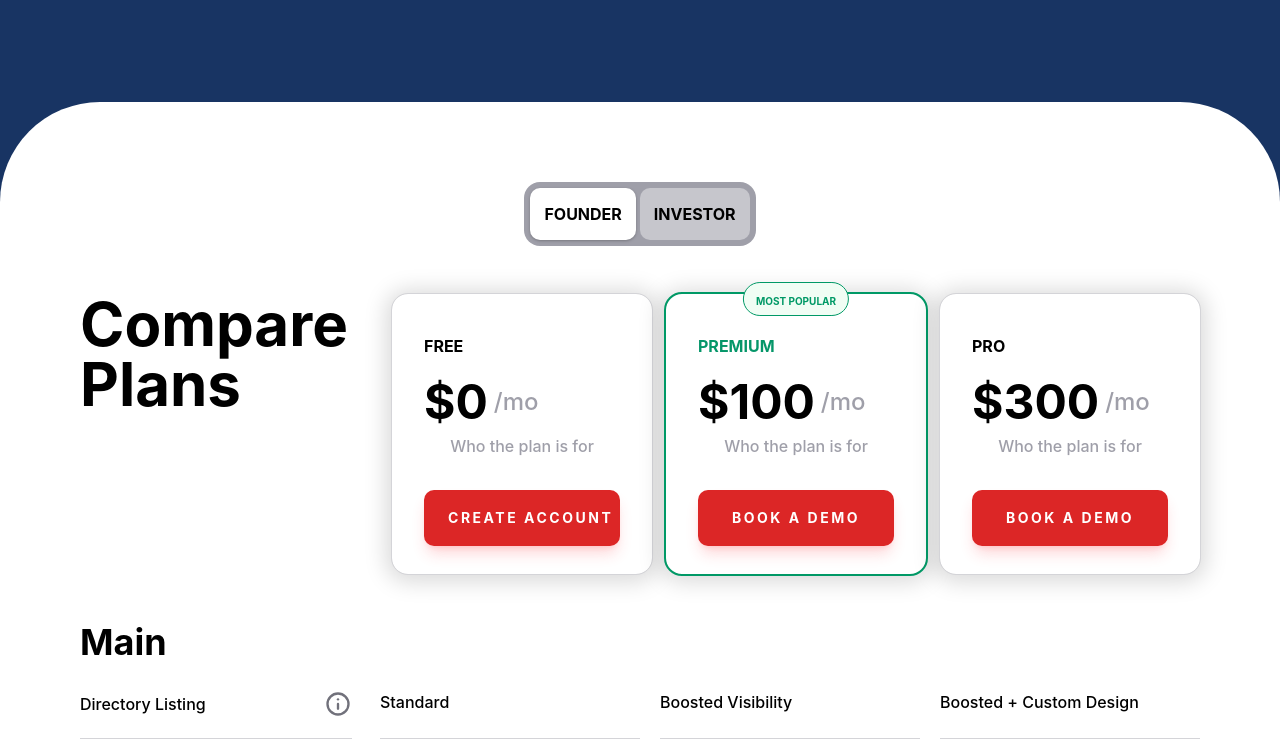
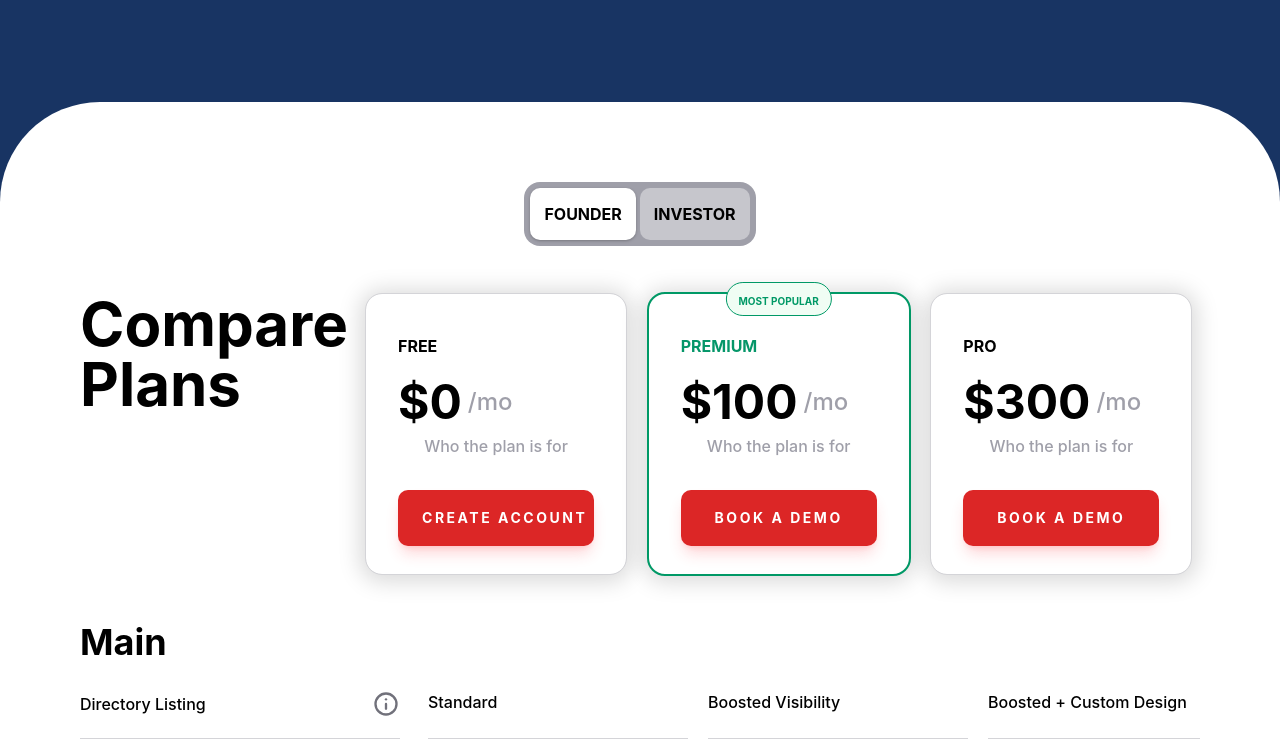
Before and after one commit to AIRI-Foundation/AISC-Platform-Web, a React (Vite) app: page /pricing in a window 1280 px wide. Shown: the part 4254-4995 px from the top of the page. Built offline with nearby package versions, Linux system fonts and the light colour scheme.

Commit message:
Fixed the pricing feature page

```diff
--- a/src/pages/Pricing.tsx
+++ b/src/pages/Pricing.tsx
@@ -436,7 +436,7 @@ const Pricing = () => {
           </div>
 
           <div className="flex justify-center">
-            <div className="self-stretch p-20 bg-white rounded-[100px] max-w-full inline-flex flex-col items-center gap-12">
+            <div className="w-full max-w-7xl p-6 md:p-20 bg-white rounded-[40px] md:rounded-[100px] flex flex-col items-center gap-12">
               {/* Switch */}
               <div className="p-1.5 bg-zinc-400 rounded-2xl inline-flex gap-1">
                 <button
@@ -463,11 +463,14 @@ const Pricing = () => {
                 </button>
               </div>
 
-              <div className="self-stretch inline-flex justify-start items-start">
-                <div className="w-80 justify-start text-black text-6xl font-bold  capitalize">
+<div className="w-full grid grid-cols-1 md:grid-cols-4 gap-6 ">
+
+  <div className="text-black text-4xl md:text-6xl font-bold capitalize ">
     Compare Plans
   </div>
-                <div className="flex justify-start items-center gap-3.5">
+
+
+  <div className="md:col-span-3 grid grid-cols-1 sm:grid-cols-3 gap-3.5">
     {plansSmall.map((plansSmall) => (
       <SmallPriceCard
         key={plansSmall.Title}
@@ -479,12 +482,14 @@ const Pricing = () => {
       />
     ))}
   </div>
+
 </div>
               <div className="self-stretch flex flex-col justify-start items-center gap-16">
                 <div className="self-stretch flex flex-col justify-start items-center gap-6">
                   <div className="self-stretch justify-start text-black text-4xl font-bold ">
                     Main
                   </div>
+                  <div className="overflow-x-auto w-full">
                   {features.map((features) => (
                     <DataLine
                       key={features.Id}
@@ -502,6 +507,7 @@ const Pricing = () => {
                 </div>
               </div>
             </div>
+          </div>
           <FAQ items={faqItems} />
           <Footer />
         </div>
```
Lines whose indentation alone changed are shown as unchanged.
